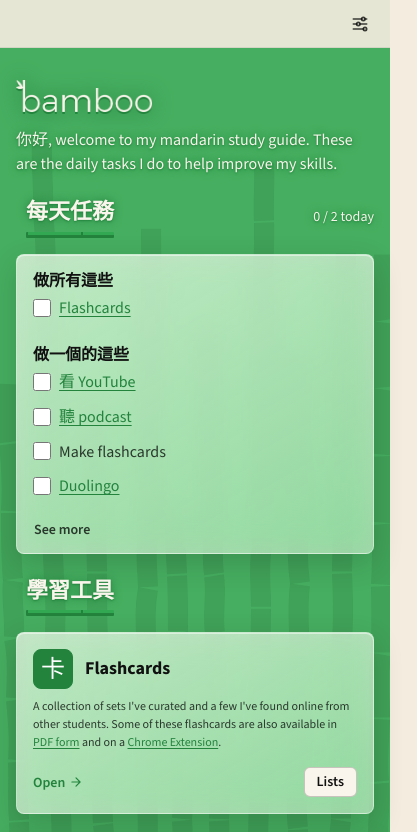
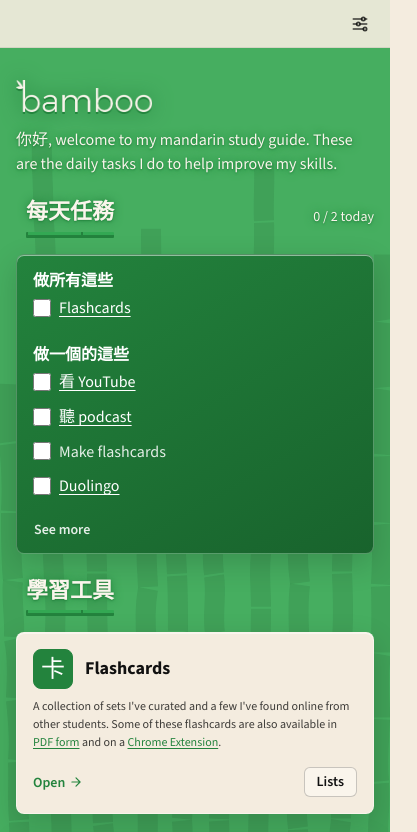
Before and after one commit to pjflanagan/bamboo, a Next.js app: page / in a window 390 px wide. Shown: the top 832 px of the page, 417 px wide, since content can reach past the window. Built offline with nearby package versions, Linux system fonts and the light colour scheme; a web font is replaced by a local one.

Commit message:
more mobile improvements

```diff
--- a/app/home.module.css
+++ b/app/home.module.css
@@ -49,6 +49,36 @@
     inset 0 1px 0 rgb(255 255 255 / calc(0.1 + 0.4 * (1 - var(--glow-strength)))),
     0 10px 30px rgb(0 0 0 / 0.16);
   backdrop-filter: blur(14px) saturate(1.5);
+}
+
+/*
+ * Bamboo colors the cards by what they hold: the daily tasks are solid dark
+ * green with light text, the site's own tools and the about card are paper
+ * tan, and the resource cards (links to other sites) keep the white glass.
+ */
+:global([data-theme="bamboo"]) .home :is(.feature, .about) {
+  background: var(--bg);
+}
+
+:global([data-theme="bamboo"]) .home .tasks {
+  --card-fg: var(--on-primary);
+  --text-secondary: color-mix(in oklab, var(--on-primary) 88%, transparent);
+  --text-muted: color-mix(in oklab, var(--on-primary) 70%, transparent);
+  --link: var(--on-primary);
+  --link-hover: var(--highlight-strong);
+  --focus-ring: var(--highlight-strong);
+  /* Checked boxes: cream, since green wouldn't show on green. */
+  --primary: var(--surface);
+  border-color: rgb(255 255 255 / 0.25);
+  background: linear-gradient(
+    150deg,
+    var(--stalk-dark),
+    color-mix(in oklab, var(--stalk-dark) 82%, #000)
+  );
+}
+
+:global([data-theme="bamboo"]) .tasks .groupTitle {
+  color: inherit;
 }
 
 /* A section's heading with something beside it: the daily tasks' tally. */
--- a/design-system/tokens/reset.css
+++ b/design-system/tokens/reset.css
@@ -15,6 +15,17 @@
   text-size-adjust: 100%;
   touch-action: pan-x pan-y;
   -webkit-tap-highlight-color: transparent;
+}
+
+/*
+ * The page only scrolls up and down. Anything that pokes past the side (a
+ * hidden tooltip bubble near the edge, say) is clipped rather than making
+ * the page pan sideways. `clip`, not `hidden`: it adds no scroll container,
+ * so sticky headers keep working.
+ */
+html,
+body {
+  overflow-x: clip;
 }
 
 body {
```
